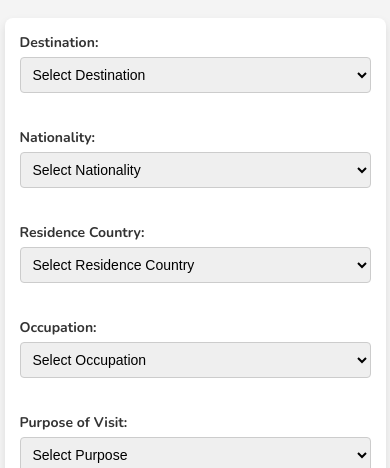
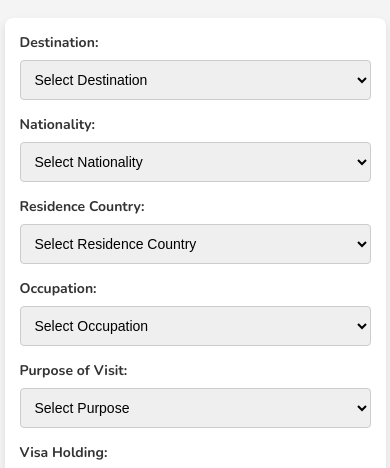
Before and after one commit to glodo-visa/check, a plain HTML site: page index.html in a window 390 px wide. Shown: the part 376-844 px from the top of the page. Drawn offline with nearby package versions, Linux system fonts and the light colour scheme; no server answers.

Commit message:
Update index.html

```diff
--- a/index.html
+++ b/index.html
@@ -6,7 +6,6 @@
 <title>Checklist Download</title>
 <link href="https://fonts.googleapis.com/css2?family=Nunito:wght@400;700&family=Roboto:wght@400;700&display=swap" rel="stylesheet">
 <style>
-/* Combined CSS from both pages */
 body {
     font-family: 'Nunito', 'Roboto', sans-serif;
     margin: 0;
@@ -49,7 +48,7 @@ h1 {
 
 form {
     width: 90%;
-    max-width: 800px;
+    max-width: 600px;
     margin: 20px auto;
     background-color: white;
     padding: 20px;
@@ -65,7 +64,7 @@ label {
 
 select {
     width: 100%;
-    padding: 8px;
+    padding: 10px;
     margin-bottom: 15px;
     border: 1px solid #ccc;
     border-radius: 4px;
@@ -73,7 +72,7 @@ select {
 
 input[type="submit"] {
     width: 100%;
-    padding: 10px;
+    padding: 12px;
     background-color: #4CAF50;
     color: white;
     border: none;
@@ -84,21 +83,6 @@ input[type="submit"] {
 
 input[type="submit"]:hover {
     background-color: #45a049;
-}
-
-/* Two-column layout for larger screens */
-.two-column-form {
-    display: grid;
-    grid-template-columns: 1fr 1fr;
-    gap: 20px;
-}
-
-.two-column-form label {
-    margin-bottom: 5px;
-}
-
-.two-column-form select {
-    width: 100%;
 }
 
 #result {
@@ -118,51 +102,51 @@ input[type="submit"]:hover {
     margin-top: 20px;
 }
 
-/* Responsive Design */
 @media (max-width: 768px) {
-    .two-column-form {
-        grid-template-columns: 1fr; /* Stack the columns on smaller screens */
+    form {
+        padding: 15px;
     }
 
-    input[type="submit"] {
-        width: 100%; /* Make the submit button span full width */
+    label {
+        font-size: 14px;
+    }
+
+    select, input[type="submit"] {
+        font-size: 14px;
     }
 }
 
-/* Further responsiveness for very small screens */
 @media (max-width: 480px) {
     h1 {
-        font-size: 20px; /* Smaller title on smaller devices */
+        font-size: 20px;
     }
 
     form {
-        padding: 15px; /* Reduce padding on smaller screens */
+        padding: 15px;
     }
 
     label {
-        font-size: 14px; /* Smaller label text */
+        font-size: 14px;
     }
 
     select, input[type="submit"] {
-        font-size: 14px; /* Smaller font for selects and submit button */
+        font-size: 14px;
     }
 }
 </style>
 <script>
-// Function to fetch checklist data from Google Sheets through the Apps Script Web App
 function fetchChecklistData() {
-    const apiUrl = 'https://script.google.com/macros/s/AKfycbw3jzuUp7je0s88G_BhEwF2o6JUgjJCetMcZGBLAJ19X_6BZCwEiVkiVBpR5OAYcBqh/exec'; // Your Web App URL
+    const apiUrl = 'https://script.google.com/macros/s/AKfycbw3jzuUp7je0s88G_BhEwF2o6JUgjJCetMcZGBLAJ19X_6BZCwEiVkiVBpR5OAYcBqh/exec';
 
     fetch(apiUrl)
         .then(response => response.json())
         .then(data => {
-            checklistData = data; // Store the fetched data for comparison
+            checklistData = data;
             console.log('Checklist Data Loaded:', checklistData);
         })
         .catch(error => console.error('Error loading checklist data:', error));
 }
 
-// Function to populate dropdowns with predefined options
 function populateDropdowns() {
     const dropdownData = {
         destination: ['USA', 'Canada', 'Germany', 'France'],
@@ -173,7 +157,6 @@ function populateDropdowns() {
         visaHolding: ['USA', 'Canada', 'Germany', 'France']
     };
 
-    // Populate each dropdown with options
     for (const key in dropdownData) {
         const dropdown = document.getElementById(key);
         dropdownData[key].forEach(optionText => {
@@ -185,7 +168,6 @@ function populateDropdowns() {
     }
 }
 
-// Function to handle form submission and show checklist download link based on selected criteria
 function showDownloadLink() {
     const destination = document.getElementById("destination").value.trim().toLowerCase();
     const nationality = document.getElementById("nationality").value.trim().toLowerCase();
@@ -194,13 +176,11 @@ function showDownloadLink() {
     const purpose = document.getElementById("purpose").value.trim().toLowerCase();
     const visaHolding = document.getElementById("visaHolding").value.trim().toLowerCase();
 
-    // Hide the download link and message initially
     document.getElementById("downloadLink").style.display = "none";
     document.getElementById("noChecklistMessage").style.display = "none";
 
     let found = false;
 
-    // Check the selected criteria against the fetched data
     checklistData.forEach(row => {
         if (row.destination.toLowerCase() === destination &&
             row.nationality.toLowerCase() === nationality &&
@@ -214,13 +194,11 @@ function showDownloadLink() {
         }
     });
 
-    // If no match is found, show the "No checklist file found" message
     if (!found) {
         document.getElementById("noChecklistMessage").style.display = "block";
     }
 }
 
-// Call fetchChecklistData when the page loads to load the checklist data
 window.onload = function() {
     fetchChecklistData();
     populateDropdowns();
@@ -229,7 +207,6 @@ window.onload = function() {
 </head>
 <body>
 
-<!-- Header -->
 <header>
     <h1>GLODO</h1>
     <p>Your Trusted Partner for Visa Consultation & Flight Ticket Booking</p>
@@ -237,44 +214,30 @@ window.onload = function() {
 
 <h1>Checklist Download</h1>
 <form onsubmit="event.preventDefault(); showDownloadLink();">
-<div class="two-column-form">
-<div>
     <label for="destination">Destination: </label>
     <select id="destination" required>
         <option value="">Select Destination</option>
     </select>
-</div>
-<div>
     <label for="nationality">Nationality: </label>
     <select id="nationality" required>
         <option value="">Select Nationality</option>
     </select>
-</div>
-<div>
     <label for="residenceCountry">Residence Country: </label>
     <select id="residenceCountry" required>
         <option value="">Select Residence Country</option>
     </select>
-</div>
-<div>
     <label for="occupation">Occupation: </label>
     <select id="occupation" required>
         <option value="">Select Occupation</option>
     </select>
-</div>
-<div>
     <label for="purpose">Purpose of Visit: </label>
     <select id="purpose" required>
         <option value="">Select Purpose</option>
     </select>
-</div>
-<div>
     <label for="visaHolding">Visa Holding: </label>
     <select id="visaHolding" required>
         <option value="">Select Visa Status</option>
     </select>
-</div>
-</div>
     <input type="submit" value="Download">
 </form>
 
@@ -284,7 +247,6 @@ window.onload = function() {
 No checklist file found for the selected criteria.
 </div>
 
-<!-- Footer -->
 <footer>
     <p>&copy; 2025 GLODO | All Rights Reserved</p>
 </footer>
```
Lines whose indentation alone changed are shown as unchanged.
